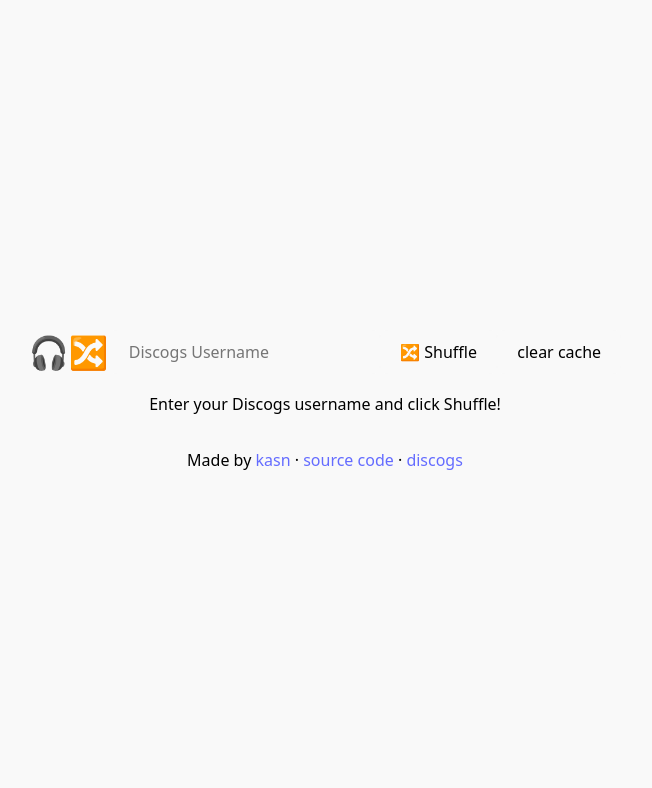
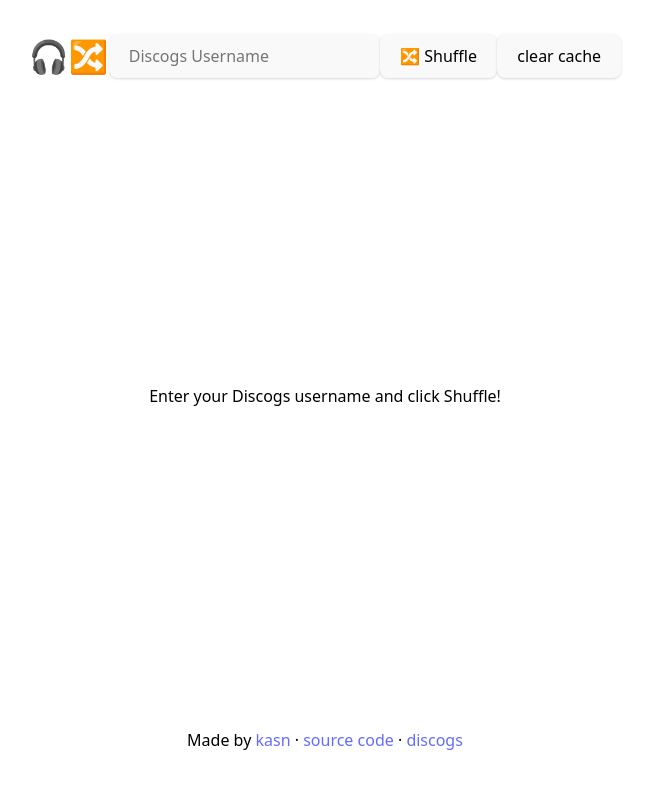
Before and after one commit to kasn/discogs-shuffle, a website built with Vite: page index.html in a window 1280 px wide. Shown: the whole page, without its empty margins (315-967 px from the left). Built offline with nearby package versions, Linux system fonts and the light colour scheme; what @lionralfs/discogs-client would draw is missing.

Commit message:
smoother buttons

```diff
--- a/index.html
+++ b/index.html
@@ -7,14 +7,14 @@
     <title>discogs-shuffle</title>
   </head>
   <body>
-    <div id="app">
-      <menu>
+    <div class="main">
+      <header>
         <span class="emoji">🎧🔀</span>
         <input type="text" id="username" placeholder="Discogs Username" />
         <button type="button" id="shuffle">🔀 Shuffle</button>
         <button type="button" id="clear">clear cache</button>
-      </menu>
-      <div id="outlet"></div>
+      </header>
+      <main id="outlet"></main>
       <footer>
         <p>
           Made by
--- a/src/style.css
+++ b/src/style.css
@@ -4,7 +4,8 @@
   font-weight: 400;
 
   --color: light-dark(#213547, rgba(255, 255, 255, 0.87));
-  --background-color: light-dark(#f9f9f9, #1a1a1a);
+  --background-color: light-dark(#ffffff, #242424);
+  --button-background-color: light-dark(#f9f9f9, #1a1a1a);
   --separator-color: light-dark(#1a1a1a, #f9f9f9);
   --link-color: #646cff;
   --link-hover-color: light-dark(#535bf2, #747bff);
@@ -31,38 +32,23 @@ a {
 body {
   margin: 0;
   display: flex;
-  place-items: center;
   min-width: 320px;
   min-height: 100vh;
 }
 
-h1 {
-  font-size: 3.5em;
-  margin-top: 0;
-}
-
-h2 {
-  margin-bottom: 0;
-  border-bottom: var(--separator-color) solid 1px;
-  display: inline-block;
-}
-
-h1,
-h2 {
-  font-family: Charter, "Bitstream Charter", Cambria, Georgia, serif;
-  max-width: 600px;
-  line-height: 1.4;
-  overflow-wrap: break-word;
-  word-break: break-word; /* extra fallback for some edge cases */
-  hyphens: auto;
-}
-
-#app {
+div.main {
   max-width: 1280px;
   margin: 0 auto;
   padding: 2rem;
   text-align: center;
+  flex-direction: column;
+  display: flex;
+  justify-content: space-between;
 }
+
+/* #app {
+
+} */
 
 button,
 input {
@@ -72,9 +58,11 @@ input {
   font-size: 1em;
   font-weight: 500;
   font-family: inherit;
-  background-color: var(--background-color);
+  background-color: var(--button-background-color);
   cursor: pointer;
   transition: border-color 0.25s;
+  box-shadow: rgba(0, 0, 0, 0.1) 0px 1px 3px 0px,
+    rgba(0, 0, 0, 0.06) 0px 1px 2px 0px;
 
   &:hover {
     border-color: #646cff;
@@ -86,19 +74,20 @@ input {
   }
 }
 
-menu {
-  padding-left: 0;
+header {
   display: flex;
   align-items: center;
   justify-content: space-evenly;
+  margin-bottom: 2em;
 
   .emoji {
     font-size: 2em;
   }
 }
 
-#outlet {
+main#outlet {
   margin-bottom: 2em;
+  text-align: center;
 }
 
 .release {
@@ -108,5 +97,27 @@ menu {
     justify-content: center;
     width: 600px;
     height: 600px;
+    margin-bottom: 2em;
+  }
+
+  h1 {
+    font-size: 3.5em;
+    margin: 0;
+  }
+
+  h2 {
+    margin-top: 0;
+    border-bottom: var(--separator-color) solid 1px;
+    display: inline-block;
+  }
+
+  h1,
+  h2 {
+    font-family: Charter, "Bitstream Charter", Cambria, Georgia, serif;
+    max-width: 600px;
+    line-height: 1.4;
+    overflow-wrap: break-word;
+    word-break: break-word; /* extra fallback for some edge cases */
+    hyphens: auto;
   }
 }
```
